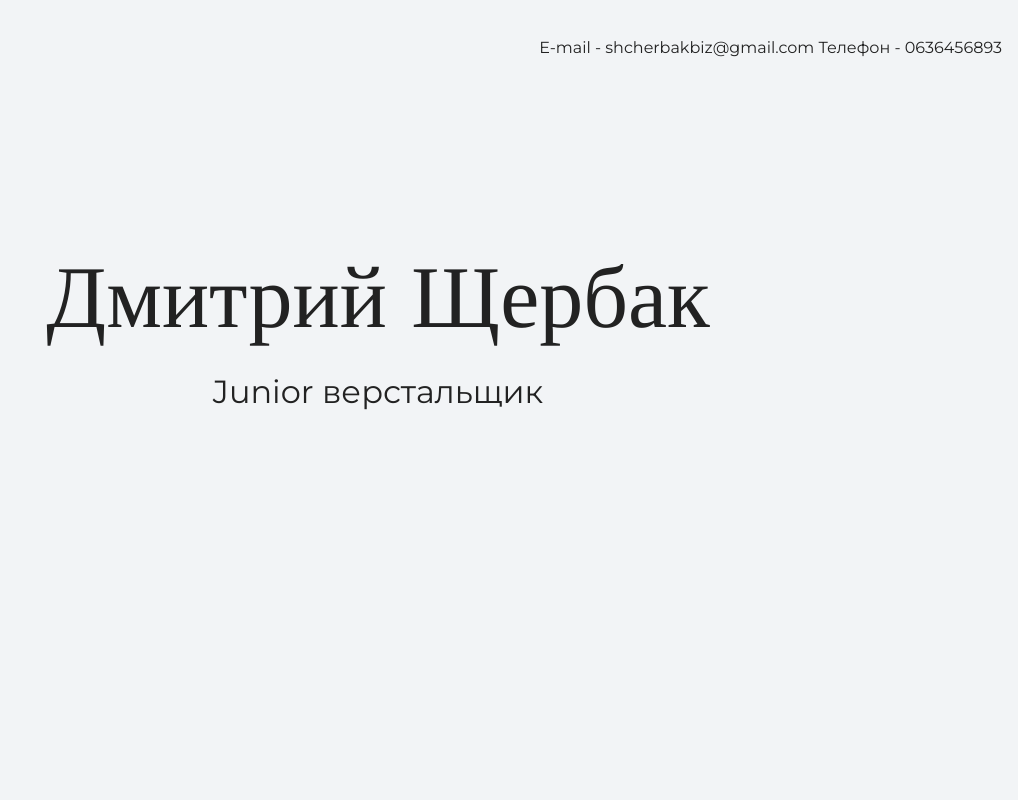
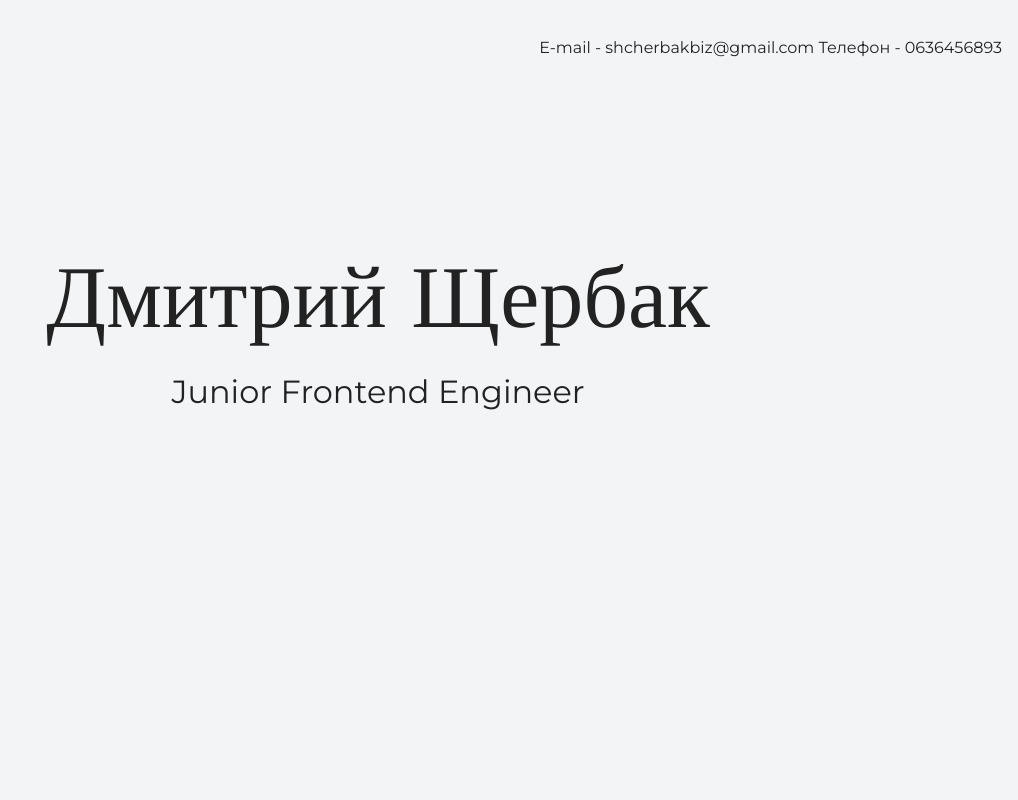
Before and after one commit to shcherbakbiz/my-site, a plain HTML site: page index.html in a window 1280 px wide. Shown: the top 800 px of the page, without its empty margins (262-1280 px from the left). Drawn offline with nearby package versions, Linux system fonts and the light colour scheme.

Commit message:
Меняет текст

```diff
--- a/index.html
+++ b/index.html
@@ -18,7 +18,7 @@
     <section class="hero-image">
       <div class="container">
         <h1 class="heading">Дмитрий Щербак</h1>
-        <p>Junior верстальщик</p>
+        <p>Junior Frontend Engineer</p>
       </div>
     </section>
 
```
